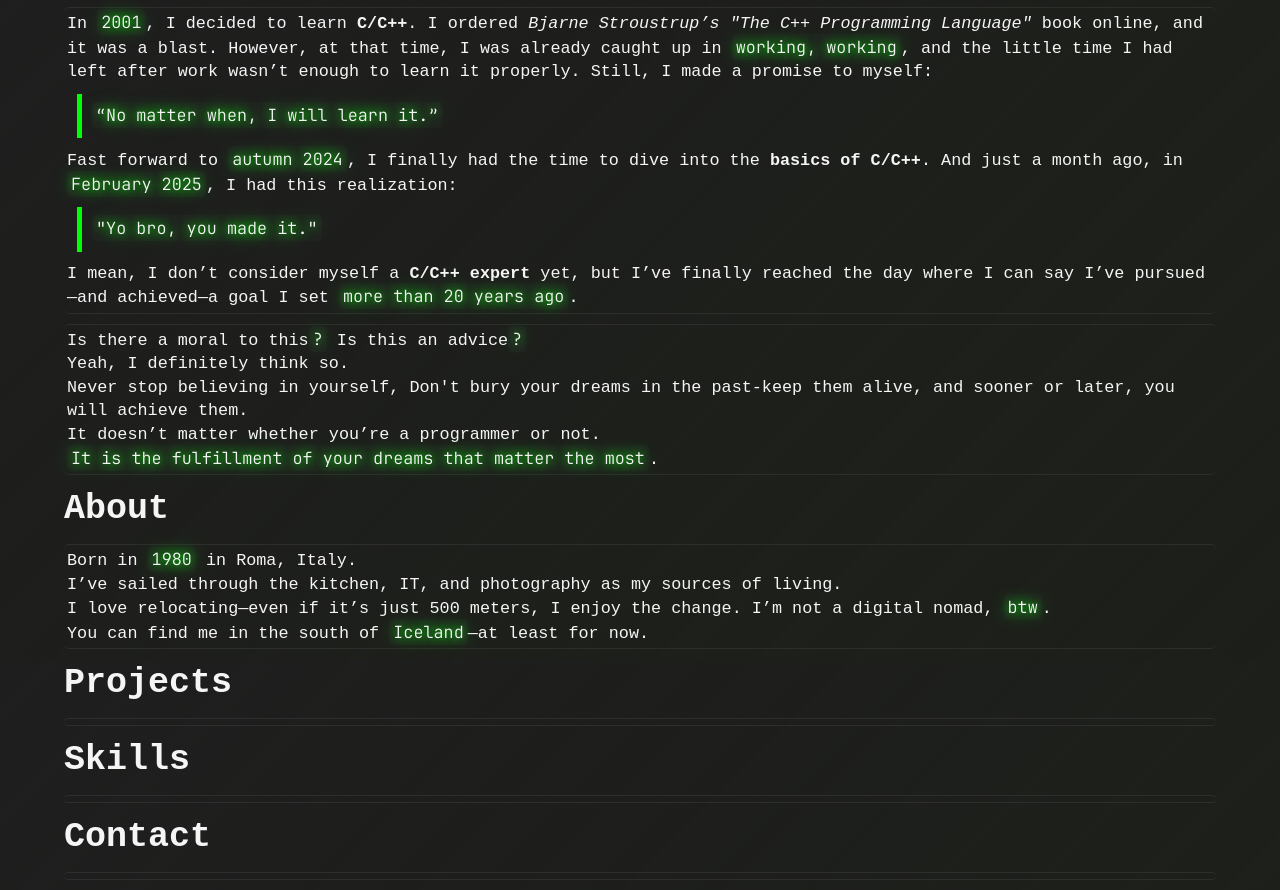
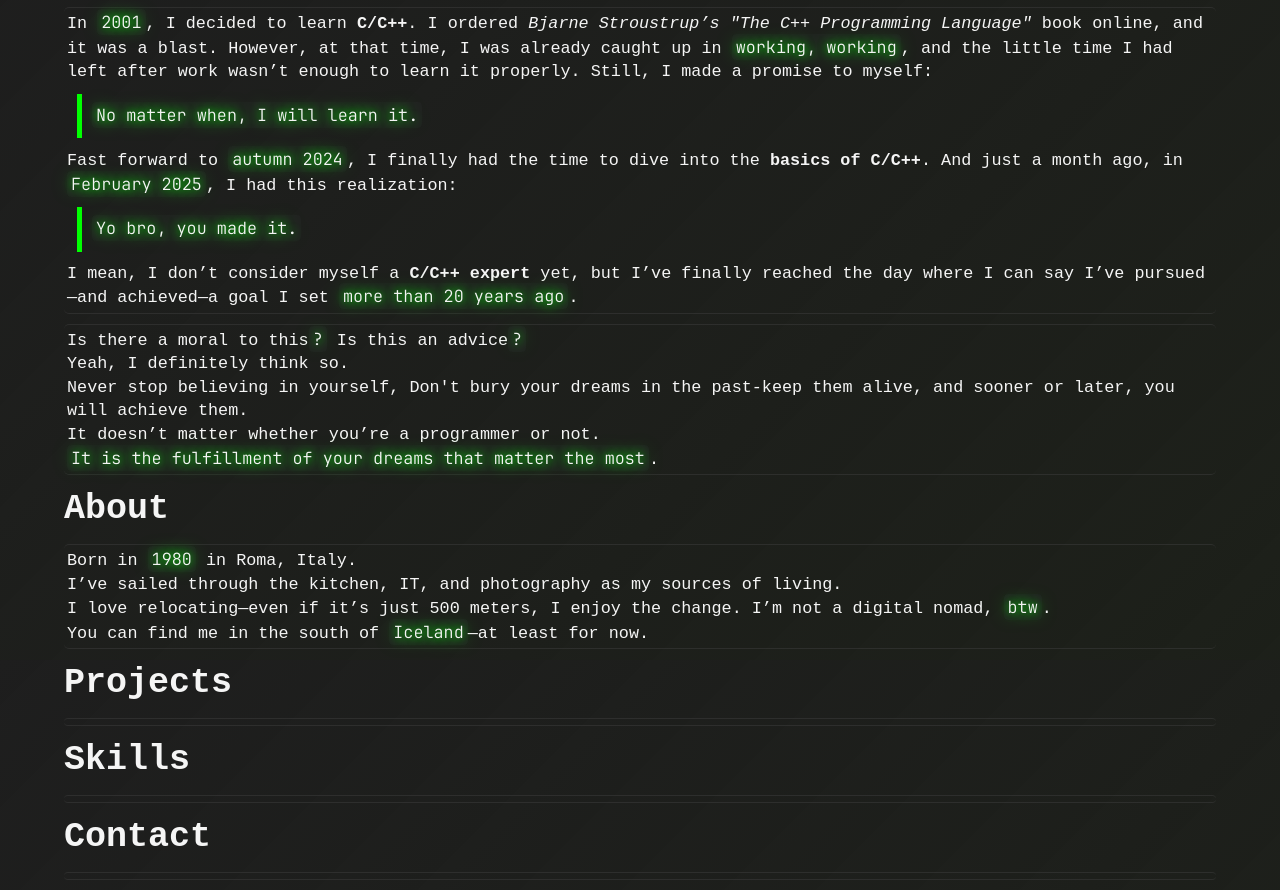
Before and after one commit to simonedelpopolo/website, a website: page public/index.html in a window 1280 px wide. Shown: the part 940-1830 px from the top of the page. Drawn offline with Linux system fonts and the light colour scheme; no server answers; a web font is replaced by a local one.

Commit message:
Update quotes formatting
Removed unnecessary quotation marks in inline code.

- Updated "No matter when, I will learn it."
- Updated "Yo bro, you made it."

```diff
--- a/public/index.html
+++ b/public/index.html
@@ -86,10 +86,10 @@
     I ordered <em>Bjarne Stroustrup’s</em> <em>"The C++ Programming Language"</em> book online, and it was a blast.
     However, at that time, I was already caught up in <code>working, working</code>, and the little time I had left after work
     wasn’t enough to learn it properly. Still, I made a promise to myself: <br>
-    <span class="quote-style-border"><code>“No matter when, I will learn it.”</code></span><br>
+    <span class="quote-style-border"><code>No matter when, I will learn it.</code></span><br>
     Fast forward to <code>autumn 2024</code>, I finally had the time to dive into the <strong>basics of C/C++</strong>.
     And just a month ago, in <code>February 2025</code>, I had this realization: <br>
-    <span class="quote-style-border"><code>"Yo bro, you made it."</code></span><br>
+    <span class="quote-style-border"><code>Yo bro, you made it.</code></span><br>
     I mean, I don’t consider myself a <strong>C/C++ expert</strong> yet, but I’ve finally reached the day where
     I can say I’ve pursued—and achieved—a goal I set <code>more than 20 years ago</code>.
   </p>
```
